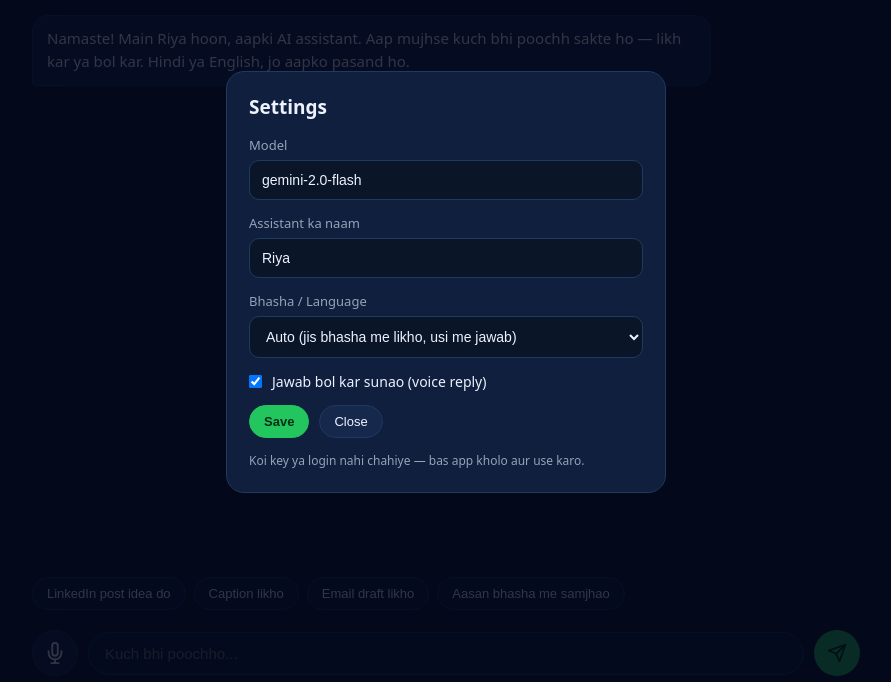
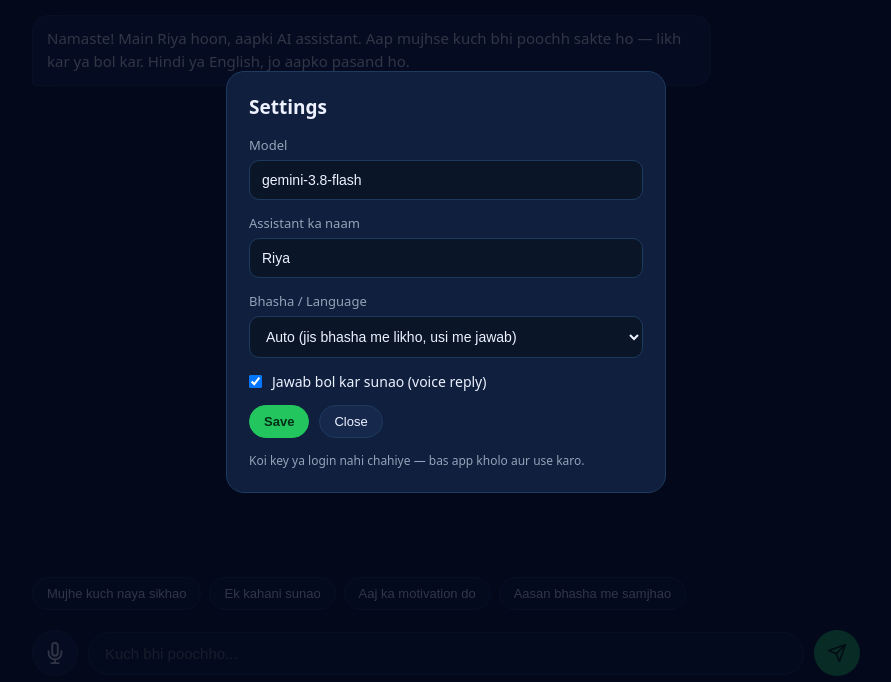
Before and after one commit to Rajanyadav2509/ai-assistant-app, a plain HTML site: page index.html in a window 1280 px wide. Both pictures are taken after a click on the button "Settings". Shown: the part 118-800 px from the top of the page, without its empty margins (194-1085 px from the left). Drawn offline with Linux system fonts and the light colour scheme.

Commit message:
v3.4: new model gemini-3.8-flash, no work content

```diff
--- a/app.js
+++ b/app.js
@@ -19,7 +19,7 @@ const LS_HISTORY = "riya-ai-history-v1";
 /* ---------- Settings ---------- */
 const defaults = {
   apiKey: "",
-  model: "gemini-2.0-flash",
+  model: "gemini-3.8-flash",
   assistantName: "Riya",
   lang: "auto",       // auto | hi | en
   voiceReply: true,
@@ -43,7 +43,7 @@ const MODES = {
     placeholder: "Kuch bhi poochho...",
     welcome: "Namaste! Main {name} hoon, aapki AI assistant. Aap mujhse kuch bhi poochh sakte ho — likh kar ya bol kar. Hindi ya English, jo aapko pasand ho.",
     modeOn: "Chat mode on hai.",
-    chips: ["LinkedIn post idea do", "Caption likho", "Email draft likho", "Aasan bhasha me samjhao"],
+    chips: ["Mujhe kuch naya sikhao", "Ek kahani sunao", "Aaj ka motivation do", "Aasan bhasha me samjhao"],
     system: "You are {name}, a helpful, polite AI assistant. " +
       "Reply in the same language the user writes in: if the user writes in Hindi (or Hinglish), reply in Hindi; if in English, reply in English. " +
       "Keep answers clear, short and useful. Use simple formatting, no long lectures. " +
--- a/index.html
+++ b/index.html
@@ -56,7 +56,7 @@
 
     <label class="field">
       <span>Model</span>
-      <input id="modelInput" type="text" value="gemini-2.0-flash">
+      <input id="modelInput" type="text" value="gemini-3.8-flash">
     </label>
 
     <label class="field">
```
Also changed, not shown: 1 other file.
